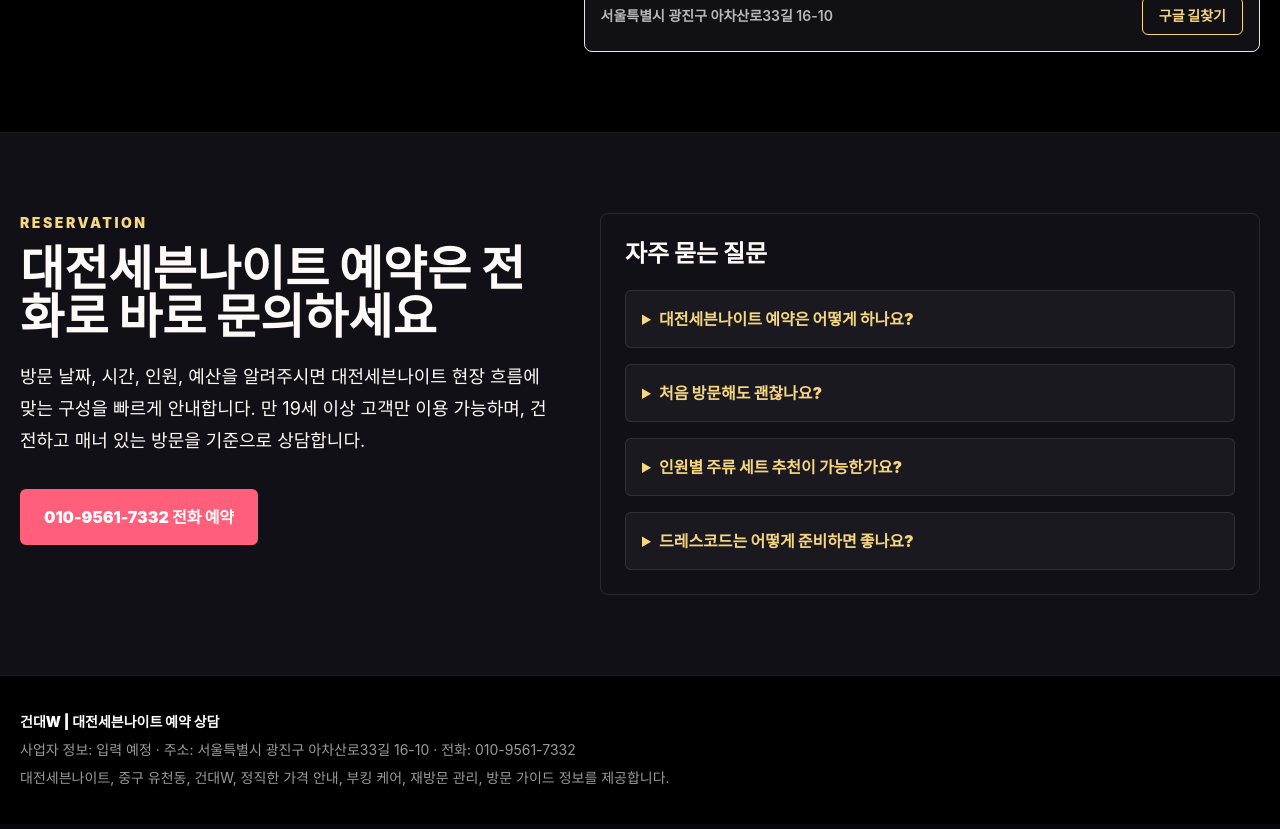
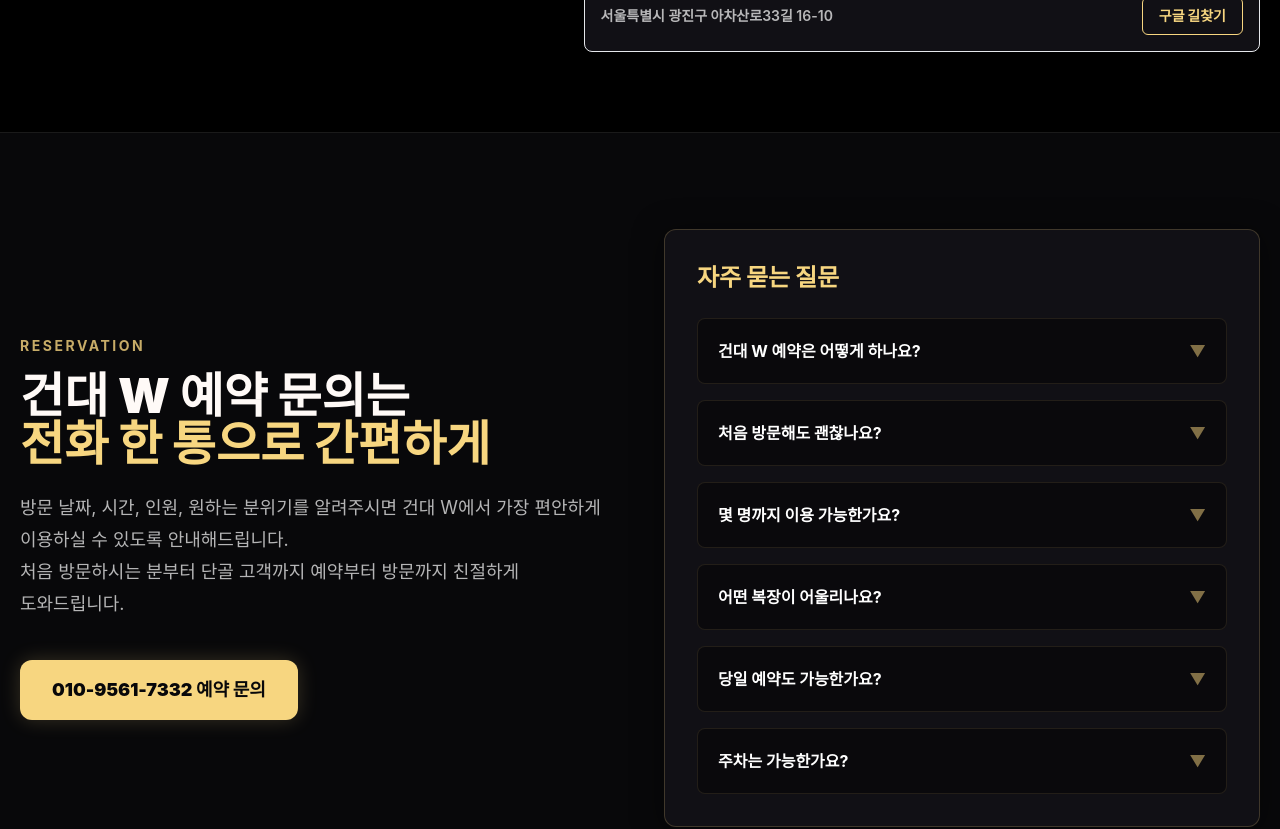
Before and after one commit to oct12kr/busanhopa, a Next.js app: page / in a window 1280 px wide. Shown: the part 4800-5629 px from the top of the page. Built offline with nearby package versions, Linux system fonts and the light colour scheme.

Commit message:
update reservation and faq section for Kondae W

```diff
--- a/app/page.tsx
+++ b/app/page.tsx
@@ -61,20 +61,28 @@ const timeTips = [
 
 const faqs = [
   {
-    q: "대전세븐나이트 예약은 어떻게 하나요?",
-    a: "전화로 날짜, 시간, 인원수를 알려주세요. 건대W가 예약 가능 여부와 추천 구성을 안내합니다."
+    q: "건대 W 예약은 어떻게 하나요?",
+    a: "전화로 방문 날짜와 시간, 인원을 알려주시면 예약 가능 여부와 이용 안내를 빠르게 도와드립니다."
   },
   {
     q: "처음 방문해도 괜찮나요?",
-    a: "물론입니다. 입장 흐름, 기본 비용, 주류 세트, 복장까지 방문 전에 차분하게 안내해드립니다."
+    a: "처음 방문하시는 분들도 부담 없이 이용하실 수 있도록 예약 단계부터 방문 전까지 친절하게 안내해드립니다."
   },
   {
-    q: "인원별 주류 세트 추천이 가능한가요?",
-    a: "가능합니다. 2~3명, 4~6명, 단체 방문처럼 인원과 예산에 맞춰 무리 없는 구성을 제안합니다."
+    q: "몇 명까지 이용 가능한가요?",
+    a: "1~2인 방문부터 친구 모임, 단체 방문까지 인원에 맞는 공간을 안내해드립니다."
   },
   {
-    q: "드레스코드는 어떻게 준비하면 좋나요?",
-    a: "깔끔하고 세련된 스타일을 추천합니다. 과한 연출보다 자신감과 매너가 가장 좋은 인상을 만듭니다."
+    q: "어떤 복장이 어울리나요?",
+    a: "깔끔한 셔츠, 니트, 재킷 등 단정하고 세련된 스타일을 추천합니다."
+  },
+  {
+    q: "당일 예약도 가능한가요?",
+    a: "가능하지만 금요일과 주말은 사전 예약을 권장합니다."
+  },
+  {
+    q: "주차는 가능한가요?",
+    a: "방문 전 문의 주시면 주변 주차 시설을 안내해드립니다."
   }
 ];
 
@@ -577,41 +585,44 @@ export default function Home() {
         </div>
       </section>
 
-      <section id="contact" className="bg-[#101016] py-20">
-        <div className="mx-auto grid max-w-7xl gap-10 px-5 lg:grid-cols-[0.9fr_1.1fr]">
-          <div>
-            <p className="text-sm font-black uppercase tracking-[0.18em] text-[#f7d680]">
+      <section id="contact" className="bg-[#08080a] py-24">
+        <div className="mx-auto grid max-w-7xl gap-12 px-5 lg:grid-cols-[1fr_1fr]">
+          <div className="flex flex-col justify-center">
+            <p className="text-sm font-bold uppercase tracking-[0.18em] text-[#f7d680]/80">
               Reservation
             </p>
-            <h2 className="mt-3 text-4xl font-black leading-tight md:text-5xl">
-              대전세븐나이트 예약은 전화로 바로 문의하세요
+            <h2 className="mt-4 text-4xl font-black leading-[1.3] md:text-5xl break-keep">
+              건대 W 예약 문의는
+              <br />
+              <span className="text-[#f7d680]">전화 한 통으로 간편하게</span>
             </h2>
-            <p className="mt-5 text-lg leading-8 text-white/74">
-              방문 날짜, 시간, 인원, 예산을 알려주시면 대전세븐나이트 현장
-              흐름에 맞는 구성을 빠르게 안내합니다. 만 19세 이상 고객만
-              이용 가능하며, 건전하고 매너 있는 방문을 기준으로 상담합니다.
+            <p className="mt-6 text-lg leading-8 text-white/70 break-keep">
+              방문 날짜, 시간, 인원, 원하는 분위기를 알려주시면 건대 W에서 가장 편안하게 이용하실 수 있도록 안내해드립니다.
+              <br className="hidden sm:block" />
+              처음 방문하시는 분부터 단골 고객까지 예약부터 방문까지 친절하게 도와드립니다.
             </p>
-            <div className="mt-8 flex flex-col gap-3 sm:flex-row">
+            <div className="mt-10 flex flex-col gap-4 sm:flex-row">
               <a
                 href={phoneHref}
-                className="inline-flex items-center justify-center rounded-md bg-[#ff5f7a] px-6 py-4 font-black text-white hover:bg-[#e44b65]"
+                className="inline-flex items-center justify-center rounded-xl bg-[#f7d680] px-8 py-4 text-lg font-black text-[#08080a] transition hover:bg-[#ffdf8a] hover:scale-105 shadow-[0_0_20px_rgba(247,214,128,0.2)]"
               >
-                {phoneDisplay} 전화 예약
+                010-9561-7332 예약 문의
               </a>
             </div>
           </div>
-          <div className="rounded-lg border border-white/10 bg-black/42 p-6">
-            <h3 className="text-2xl font-black">자주 묻는 질문</h3>
-            <div className="mt-5 grid gap-4">
+          <div className="rounded-xl border border-[#f7d680]/20 bg-[#111015] p-8 shadow-[0_4px_30px_rgba(0,0,0,0.5)]">
+            <h3 className="text-2xl font-black text-[#f7d680] mb-6">자주 묻는 질문</h3>
+            <div className="grid gap-4">
               {faqs.map((faq) => (
                 <details
                   key={faq.q}
-                  className="rounded-md border border-white/10 bg-white/[0.04] p-4"
+                  className="group rounded-lg border border-[#f7d680]/10 bg-black/40 p-5 transition hover:border-[#f7d680]/30"
                 >
-                  <summary className="cursor-pointer font-black text-[#f7d680]">
+                  <summary className="flex cursor-pointer items-center justify-between font-bold text-white group-open:text-[#f7d680] list-none">
                     {faq.q}
+                    <span className="text-[#f7d680]/50 transition-transform group-open:rotate-180">▼</span>
                   </summary>
-                  <p className="mt-3 leading-7 text-white/72">{faq.a}</p>
+                  <p className="mt-4 text-[14px] leading-relaxed text-white/70 break-keep">{faq.a}</p>
                 </details>
               ))}
             </div>
```
